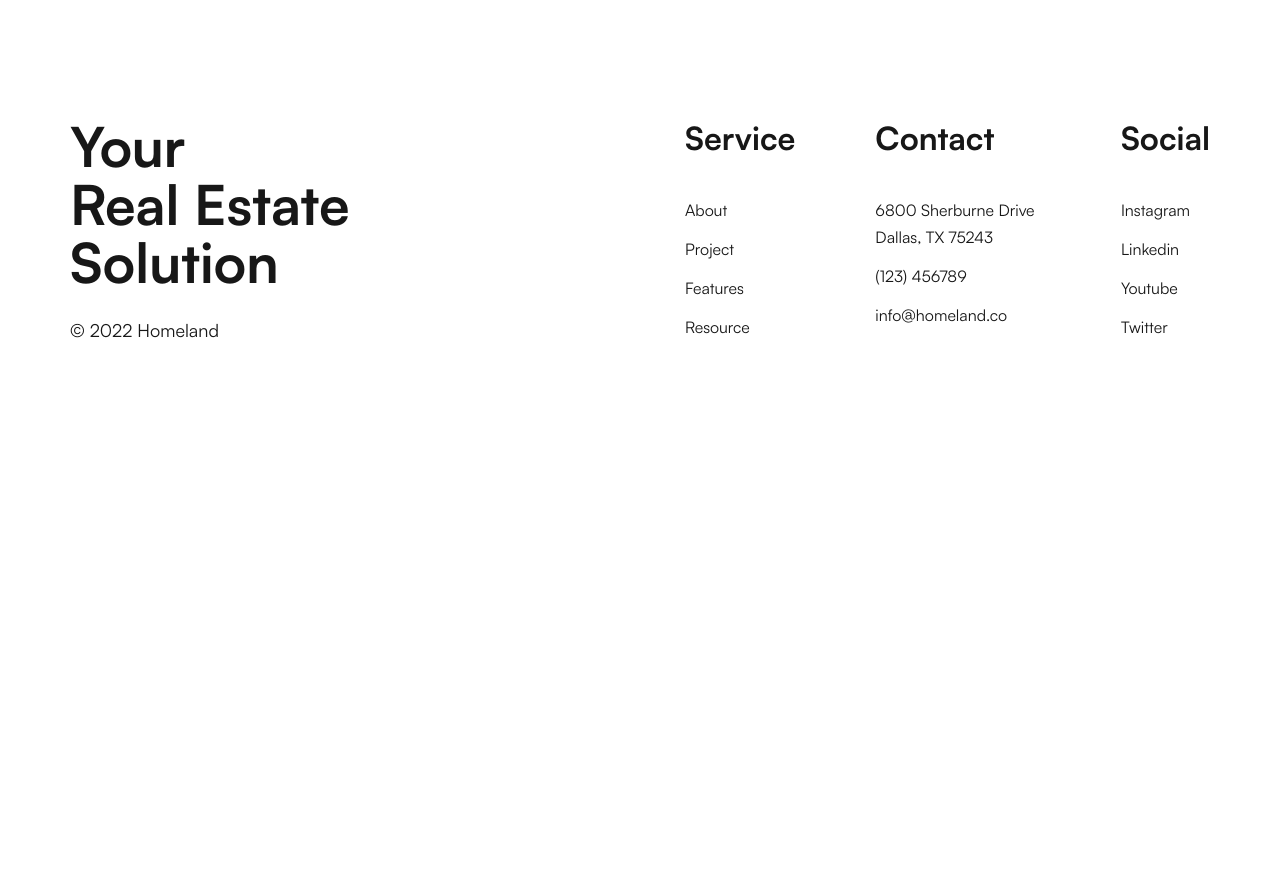
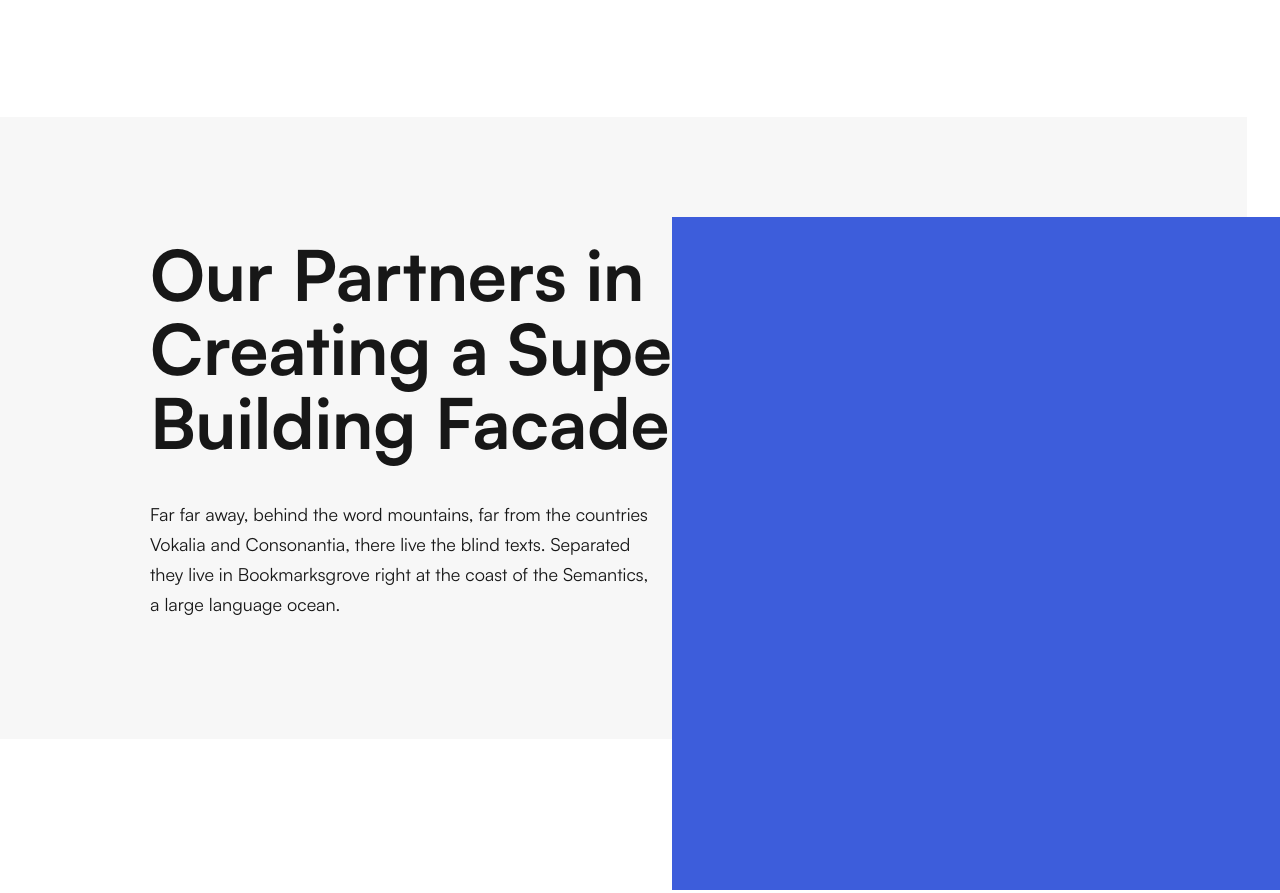
Before and after one commit to WadimSh/homeland, a website built with webpack: page src/index.html in a window 1280 px wide. Shown: the part 3989-4882 px from the top of the page. Before the commit the page ends 4494 px from the top, so only its background shows below. Built offline with nearby package versions, Linux system fonts and the light colour scheme.

Commit message:
fix: начата верстка блока partners

```diff
--- a/src/blocks/footer/footer.css
+++ b/src/blocks/footer/footer.css
@@ -67,4 +67,9 @@
 .footer__link {
   color: var(--black-color);
   text-decoration: none;
+  transition: all .3s ease;
 }
+
+.footer__link:hover {
+  opacity: .6;
+}
--- a/src/blocks/main/main.css
+++ b/src/blocks/main/main.css
@@ -4,3 +4,4 @@
 @import url(./project/project.css);
 @import url(./customers/customers.css);
 @import url(./comment/comment.css);
+@import url(./partners/partners.css);
--- /dev/null
+++ b/src/blocks/main/partners/partners.css
@@ -0,0 +1,41 @@
+.partners {
+  height: 773px;
+  position: relative;
+  margin-bottom: 120px;
+}
+
+.partners__content {
+  position: absolute;
+  top: 0;
+  left: 0;
+  width: 1097px;
+  background-color: #f7f7f7;
+  padding: 120px 0 0 150px;
+  z-index: -1;
+}
+
+.partners__title {
+  margin: 0 0 40px;
+  font-weight: 700;
+  font-size: 70px;
+  line-height: 74px;
+  width: 557px;
+}
+
+.partners__subtitle {
+  margin: 0;
+  padding-bottom: 120px;
+  font-weight: 400;
+  font-size: 18px;
+  line-height: 30px;
+  width: 518px;
+}
+
+.partners__form-wrapper {
+  width: 608px;
+  height: 673px;
+  background-color: var(--blue-color);
+  position: absolute;
+  bottom: 0;
+  right: 0;
+}
--- a/src/index.html
+++ b/src/index.html
@@ -143,7 +143,16 @@
       </div>
     </section>
     <section class="partners" id="features">
+      <div class="partners__content">
+        <h2 class="partners__title">Our Partners&nbsp;in Creating a&nbsp;Super Building Facade</h2>
+        <p class="partners__subtitle">Far far away, behind the word mountains, far from the countries Vokalia and Consonantia,
+                                      there live the blind texts. Separated they live in&nbsp;Bookmarksgrove right at&nbsp;the
+                                      coast of&nbsp;the Semantics, a&nbsp;large language ocean.
+        </p>
+      </div>
+      <div class="partners__form-wrapper">
 
+      </div>
     </section>
   </main>
   <footer class="footer">
```
